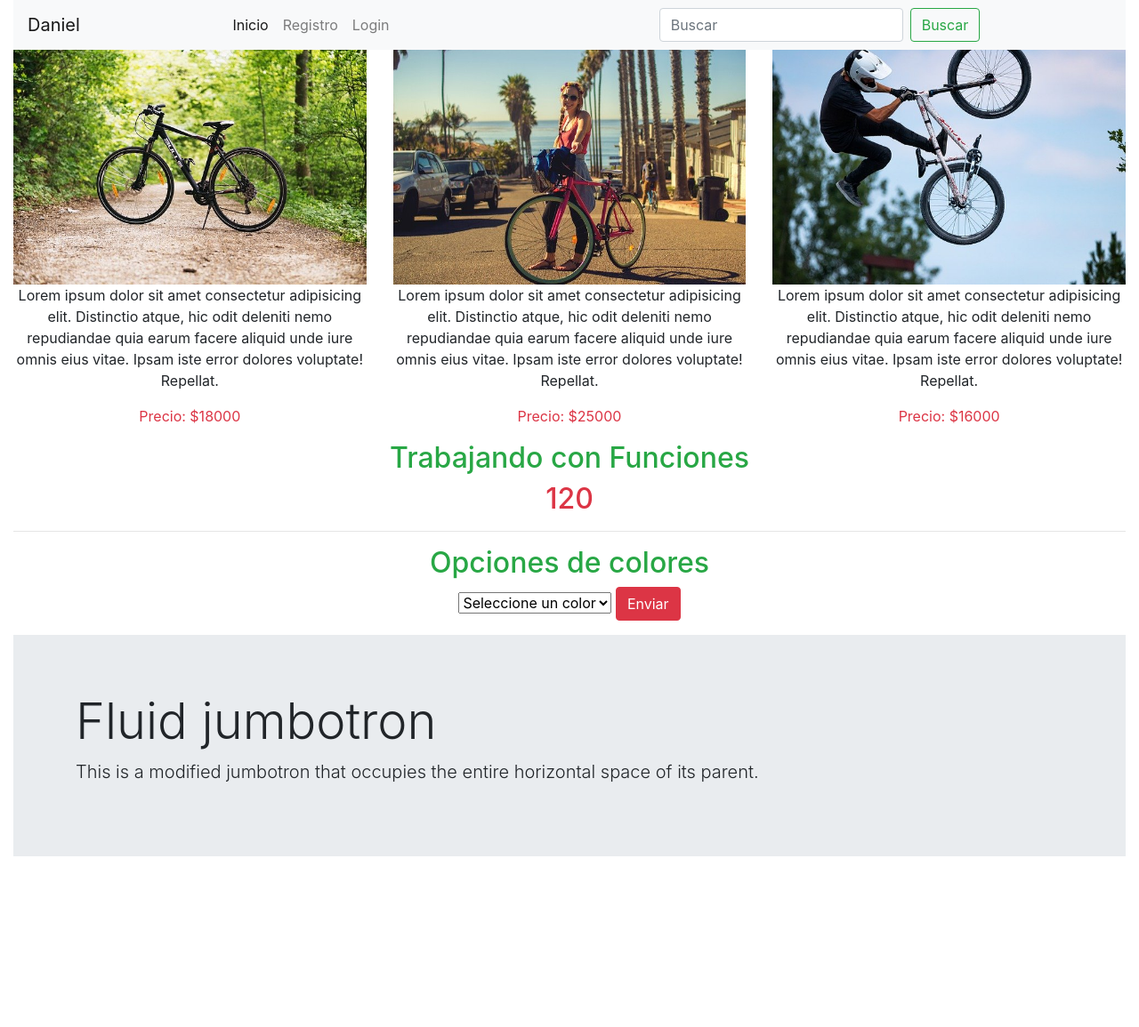
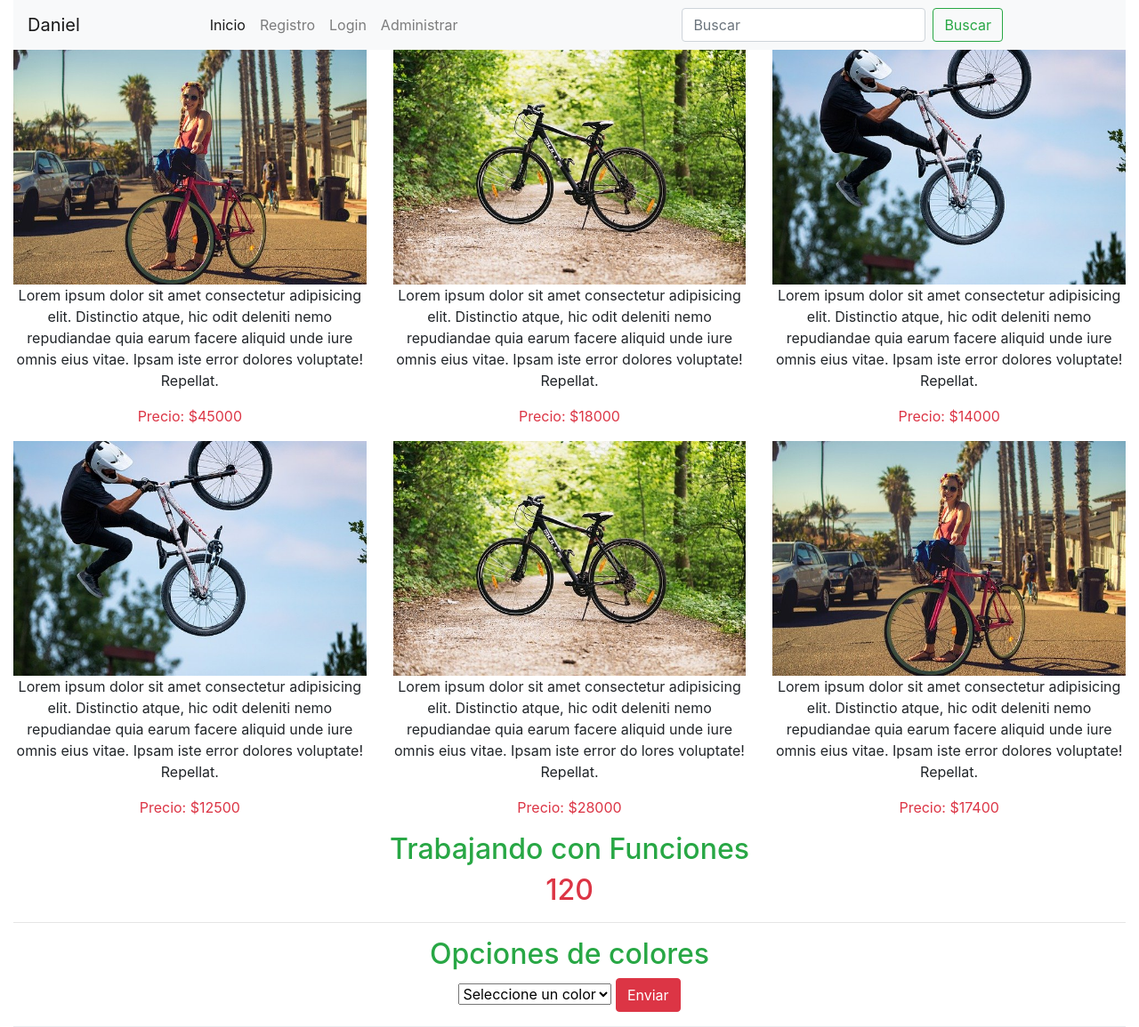
Before and after one commit to danielfuentes/login_registro_php_2020, a PHP site: page / in a window 1280 px wide. Shown: the top 1155 px of the page at 89% size. Before the commit the page ends 963 px from the top, so only its background shows below. Run offline with PHP 8.4, Linux system fonts and the light colour scheme.

```diff
--- a/controladores/funciones.php
+++ b/controladores/funciones.php
@@ -53,3 +53,16 @@ function guardarRegistro($registro){
     $archivoJson = json_encode($registro);
     file_put_contents('usuarios.json',$archivoJson.PHP_EOL,FILE_APPEND);
 }
+//Para conectar a la base de datos requerimos el $dsn,$usuario (root),password ("") utf-8
+//dsn = Nombre de Origien Datos
+function conexion($host,$dbName, $puerto,$charset,$usuario,$password){
+    try {
+        $dsn = "mysql:host=$host;dbname=$dbName;port=$puerto;charset=$charset";
+        $bd = new PDO($dsn,$usuario,$password);
+        $bd->setAttribute(PDO::ATTR_ERRMODE, PDO::ERRMODE_EXCEPTION);
+        return $bd;
+    } catch (PDOException $error) {
+        echo "No me logre conectar con la base de datos ".$error->getMessage();
+        exit;
+    }
+}
--- a/index.php
+++ b/index.php
@@ -1,10 +1,49 @@
 <?php
     require_once('controladores/funciones.php');
     require_once('helpers/dd.php');
+    $bd = conexion("localhost","ecommerce","3306","utf8","root","");
+
     $resultado = sumar(100,20);
     $miArray = datos("Amarillo","Azul","Rojo","Azul");
     //var_dump($miArray);
     //exit;
+    //Creando un array asociativo de productos
+    $productos = [
+        [
+            "imagen" => "bicycle",
+            "descripcion" => "Lorem ipsum dolor sit amet consectetur adipisicing elit. Distinctio atque, hic odit deleniti nemo repudiandae quia earum facere aliquid unde iure omnis eius vitae. Ipsam iste error dolores voluptate! Repellat.",
+            "precio" => 45000
+        ],
+        [
+            "imagen" => "bicycle",
+            "descripcion" => "Lorem ipsum dolor sit amet consectetur adipisicing elit. Distinctio atque, hic odit deleniti nemo repudiandae quia earum facere aliquid unde iure omnis eius vitae. Ipsam iste error dolores voluptate! Repellat.",
+            "precio" => 18000
+        ],
+        [
+            "imagen" => "bicycle",
+            "descripcion" => "Lorem ipsum dolor sit amet consectetur adipisicing elit. Distinctio atque, hic odit deleniti nemo repudiandae quia earum facere aliquid unde iure omnis eius vitae. Ipsam iste error dolores voluptate! Repellat.",
+            "precio" => 14000
+        ],
+        [
+            "imagen" => "bicycle",
+            "descripcion" => "Lorem ipsum dolor sit amet consectetur adipisicing elit. Distinctio atque, hic odit deleniti nemo repudiandae quia earum facere aliquid unde iure omnis eius vitae. Ipsam iste error dolores voluptate! Repellat.",
+            "precio" => 12500
+        ],
+        [
+            "imagen" => "bicycle",
+            "descripcion" => "Lorem ipsum dolor sit amet consectetur adipisicing elit. Distinctio atque, hic odit deleniti nemo repudiandae quia earum facere aliquid unde iure omnis eius vitae. Ipsam iste error do   lores voluptate! Repellat.",
+            "precio" => 28000
+        ],
+        [
+            "imagen" => "bicycle",
+            "descripcion" => "Lorem ipsum dolor sit amet consectetur adipisicing elit. Distinctio atque, hic odit deleniti nemo repudiandae quia earum facere aliquid unde iure omnis eius vitae. Ipsam iste error dolores voluptate! Repellat.",
+            "precio" => 17400
+        ]
+
+
+    ];
+    //dd($productos[0]['precio']);
+
 ?>
 <!doctype html>
 <html lang="es">
@@ -23,24 +62,14 @@
     <div class="container-fluid">
         <?php require_once('partials/header.php');?>
         <section class="row text-center text-justify">
+            <?php  foreach ($productos as $indice => $producto) :?>
+                <article class="col-xs-12 col-md-6 col-lg-4 ">
+                    <img class="w-100" src="img/<?= $producto['imagen'].$indice?>.jpg" alt="Bicicleta">
+                    <p><?= $producto['descripcion']?></p>
+                    <p class="text text-danger">Precio: $<?= $producto['precio']?></p>
+                </article>
 
-            <article class="col-xs-12 col-md-6 col-lg-4 ">
-                <img class="w-100" src="img/bicycle.jpg" alt="Bicicleta">
-                <p  >Lorem ipsum dolor sit amet consectetur adipisicing elit. Distinctio atque, hic odit deleniti nemo repudiandae quia earum facere aliquid unde iure omnis eius vitae. Ipsam iste error dolores voluptate! Repellat.</p>
-                <p class="text text-danger">Precio: $18000</p>
-            </article>
-            <article class="col-xs-12 col-md-6 col-lg-4">
-                <img class="w-100" src="img/bicycle1.jpg" alt="Bicicleta">
-                <p >Lorem ipsum dolor sit amet consectetur adipisicing elit. Distinctio atque, hic odit deleniti nemo repudiandae quia earum facere aliquid unde iure omnis eius vitae. Ipsam iste error dolores voluptate! Repellat.</p>
-                <p class="text text-danger">Precio: $25000</p>
-
-            </article>
-            <article class="col-xs-12 col-md-6 col-lg-4">
-                <img class="w-100" src="img/bicycle3.jpg" alt="Bicicleta">
-                <p>Lorem ipsum dolor sit amet consectetur adipisicing elit. Distinctio atque, hic odit deleniti nemo repudiandae quia earum facere aliquid unde iure omnis eius vitae. Ipsam iste error dolores voluptate! Repellat.</p>
-                <p class="text text-danger">Precio: $16000</p>
-
-            </article>
+            <?php endforeach;?>
         </section>
         <section>
             <h2 class="text-center text-success">Trabajando con Funciones</h2>
--- a/partials/header.php
+++ b/partials/header.php
@@ -16,6 +16,9 @@
                     <li class="nav-item">
                         <a class="nav-link" href="login.php">Login</a>
                     </li>
+                    <li class="nav-item">
+                        <a class="nav-link" href="administrar.php">Administrar</a>
+                    </li>
 
                     </ul>
                     <form class="form-inline my-2 my-lg-0">
```
Also changed, not shown: administrar.php (added, +50 -0 lines), img/bicycle0.jpg (added), img/bicycle1.jpg, img/bicycle2.jpg (added), img/bicycle4.jpg (renamed from img/bicycle.jpg), img/bicycle5.jpg (added).
